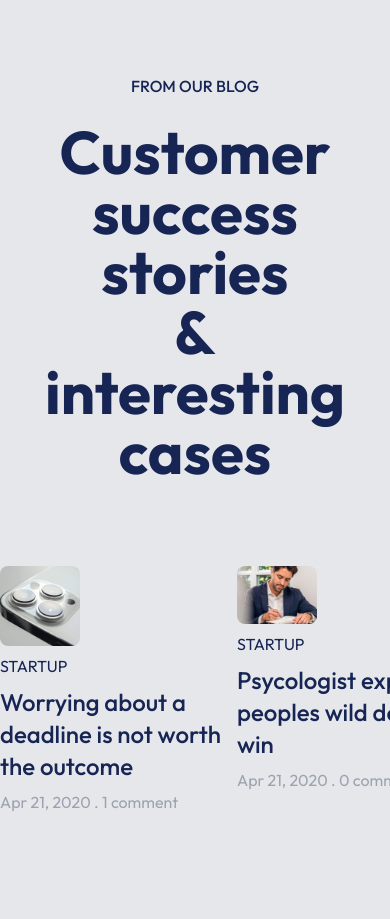
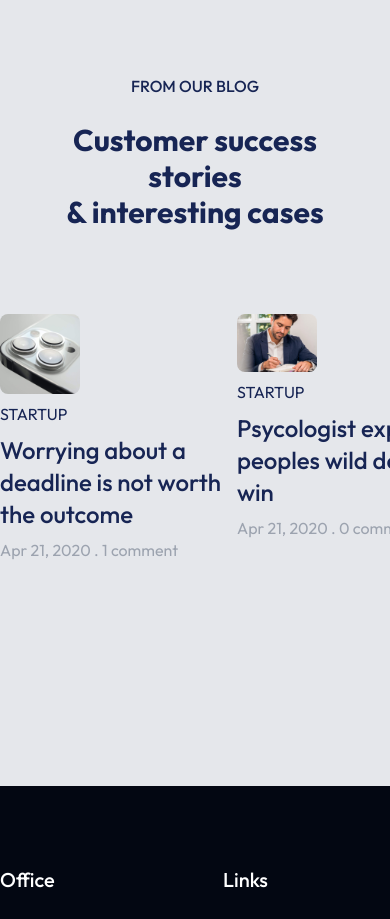
Before and after one commit to Kyoto321/SmartSEO, a React (Vite) app: page / in a window 390 px wide. Shown: the part 6980-7899 px from the top of the page. Built offline with nearby package versions, Linux system fonts and the light colour scheme.

Commit message:
full functional SEO responsive website

```diff
--- a/src/components/Blog.jsx
+++ b/src/components/Blog.jsx
@@ -6,7 +6,7 @@ const Blog = () => {
   return (
     <div className='flex flex-col items-center gap-6 py-16' id='blog'>
       <h1 className='text-blue-950 font-medium'>FROM OUR BLOG</h1>
-      <b className='text-blue-950 mx-10 mb-10 text-center text-6xl'>Customer success stories <br/> & interesting cases</b>
+      <b className='text-blue-950 mx-10 mb-10 text-center text-3xl lg:text-5xl md:text-6xl'>Customer success stories <br/> & interesting cases</b>
         <div className='flex sm:justify-center gap-4 pt-5 w-full overflow-scroll'>
             {blog.map((item, index)=> (
                 <Link onClick={()=>scrollTo(0,0)} className='flex flex-col items-centert text-tx cursor-pointer flex-shrink-0 hover:translate-y-[-10px] transition-all duration-500 no-scrollbar' key={index} to={'#'}>
```
